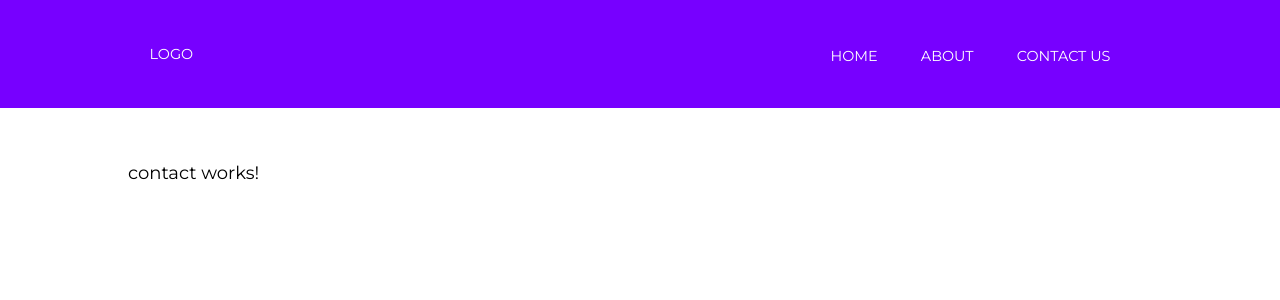
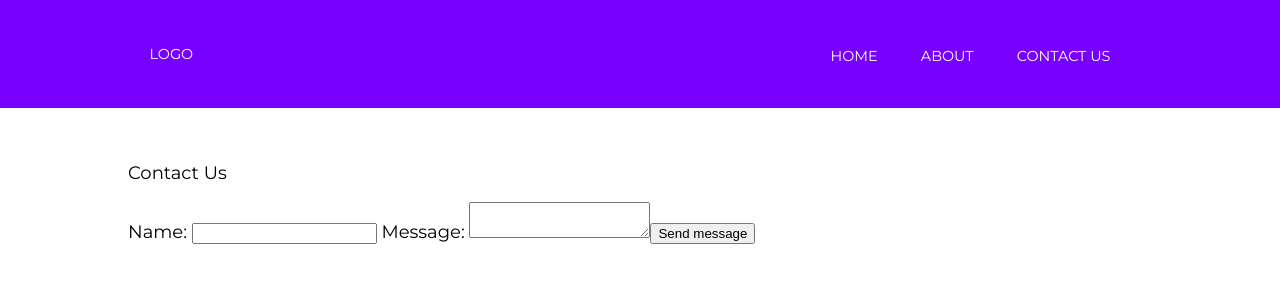
Before and after one commit to PawelZarebski7/Simple_Angular_App_Api_Form, an Angular app in the folder Easy-Angular-App/: page /contact in a window 1280 px wide. Shown: the top 300 px of the page. Built offline with nearby package versions, Linux system fonts and the light colour scheme.

Commit message:
Add form structure in HTML

```diff
--- a/Easy-Angular-App/src/app/app.module.ts
+++ b/Easy-Angular-App/src/app/app.module.ts
@@ -1,8 +1,7 @@
 import { BrowserModule } from '@angular/platform-browser';
 import { NgModule } from '@angular/core';
-
 import { HttpClientModule } from '@angular/common/http';
-
+import { ReactiveFormsModule } from '@angular/forms'
 import { AppRoutingModule } from './app-routing.module';
 import { AppComponent } from './app.component';
 import { NavComponent } from './nav/nav.component';
@@ -21,7 +20,8 @@ import { ContactComponent } from './contact/contact.component';
   imports: [
     BrowserModule,
     AppRoutingModule,
-    HttpClientModule
+    HttpClientModule,
+    ReactiveFormsModule
   ],
   providers: [],
   bootstrap: [AppComponent]
--- a/Easy-Angular-App/src/app/contact/contact.component.html
+++ b/Easy-Angular-App/src/app/contact/contact.component.html
@@ -1 +1,33 @@
-<p>contact works!</p>
+<p>Contact Us</p>
+
+<form [formGroup]="messageForm" (ngSubmit)="onSubmit()">
+
+  <h5 *ngIf="success">Your form i valid!</h5>
+
+  <label>
+    Name:
+    <input type="text" formControlName="name">
+    <div *ngIf = "submitted && messageForm.controls.name.errors" class="error">
+      <div *ngIf = "messageForm.controls.name.errors.required">Your name is required, bro</div>
+    </div>
+  </label>
+
+  <label>
+    Message:
+    <textarea formControlName="message"></textarea>
+    <div *ngIf = "submitted && messageForm.controls.message.errors" class="error">
+      <div *ngIf = "messageForm.controls.message.errors.required">A message is required</div>
+    </div>
+  </label>
+
+  <input type="submit" value="Send message" class="cta">
+
+</form>
+
+<div *ngIf="submitted" class="results">
+  <strong>Name:</strong>
+  <span> {{ messageForm.controls.name.value}} </span>
+
+  <strong>Message:</strong>
+  <span>{{ messageForm.controls.message.value }}</span>
+</div>
--- a/Easy-Angular-App/src/app/contact/contact.component.ts
+++ b/Easy-Angular-App/src/app/contact/contact.component.ts
@@ -1,5 +1,5 @@
 import { Component, OnInit } from '@angular/core';
-
+import { FormBuilder, FormGroup, Validators } from '@angular/forms'
 @Component({
   selector: 'app-contact',
   templateUrl: './contact.component.html',
@@ -7,7 +7,28 @@ import { Component, OnInit } from '@angular/core';
 })
 export class ContactComponent implements OnInit {
 
-  constructor() { }
+  messageForm: FormGroup;
+  submitted = false;
+  success = false;
+
+  constructor(private formBuilder: FormBuilder) {
+    this.messageForm = this.formBuilder.group({
+      name: ['', Validators.required],
+      message: ['', Validators.required]
+    })
+   }
+
+   onSubmit(){
+    this.submitted = true;
+
+    if (this.messageForm.invalid) {
+      return;
+    }
+
+    this.success = true;
+   }
+
+
 
   ngOnInit(): void {
   }
--- a/Easy-Angular-App/src/app/home/home.component.html
+++ b/Easy-Angular-App/src/app/home/home.component.html
@@ -1,4 +1,4 @@
-<h1>Home</h1>
+<h1>Client List</h1>
 
 <ul *ngIf="users">
   <li *ngFor="let user of users">
```
